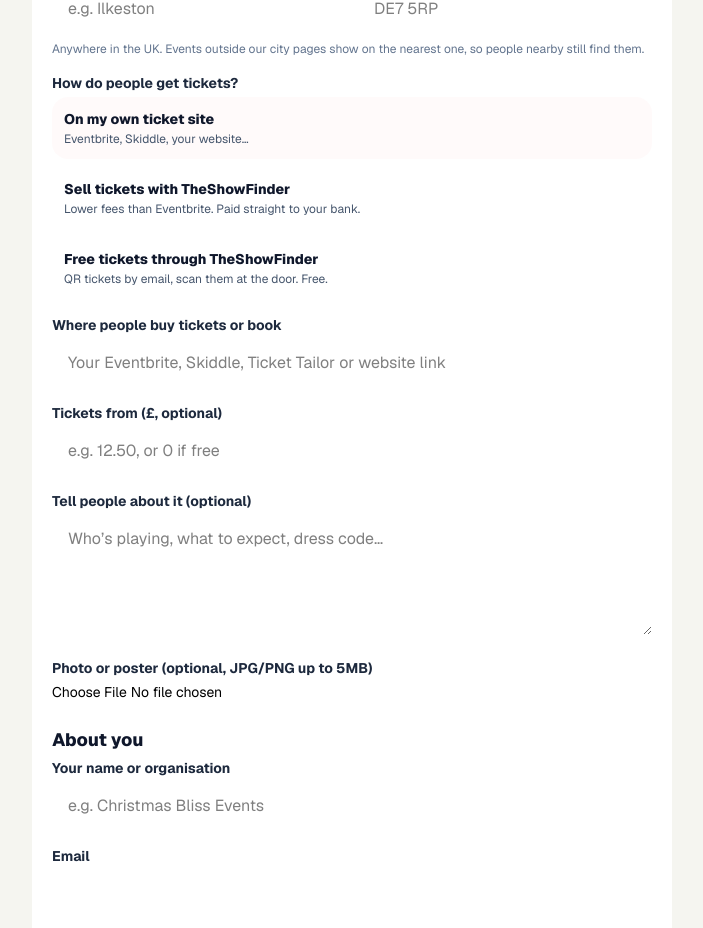
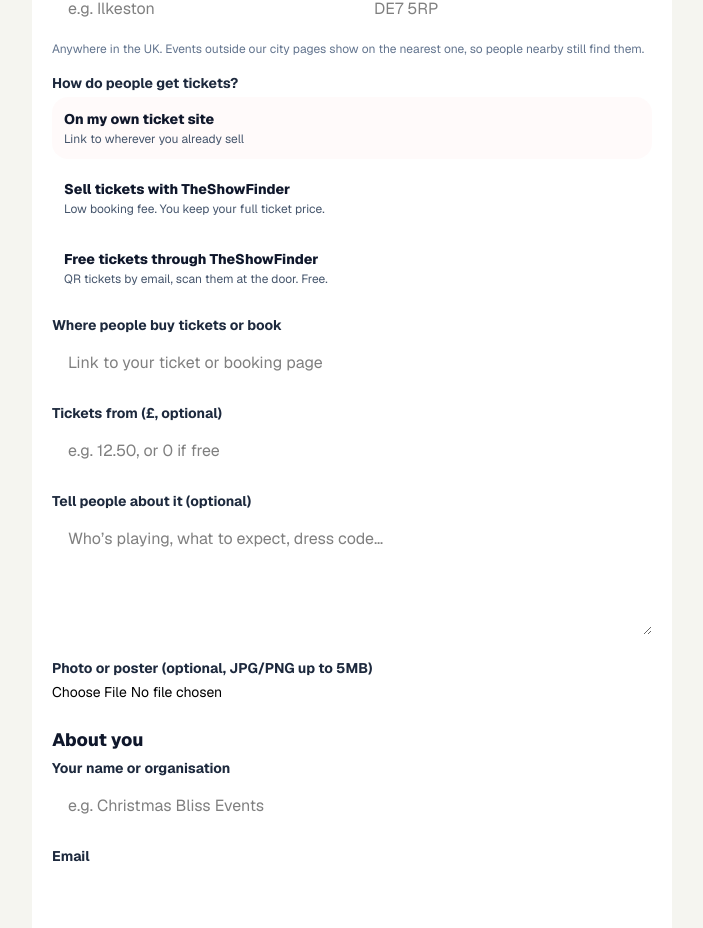
Before and after one commit to theshowfinder/theshowfinder, a Next.js app: page /list-your-event in a window 1280 px wide. Shown: the part 1118-2046 px from the top of the page, without its empty margins (288-991 px from the left). Built offline with nearby package versions, Linux system fonts and the light colour scheme.

Commit message:
Organiser copy: no other companies named, no fee percentage in headlines (fee still shown in pounds)

```diff
--- a/src/app/cities/[city]/page.tsx
+++ b/src/app/cities/[city]/page.tsx
@@ -521,7 +521,7 @@ export default async function CityPage({
           <Link href={`/list-your-event?city=${encodeURIComponent(cityName)}`} className="block rounded-2xl border-2 border-dashed border-slate-300 bg-white p-5 hover:border-slate-500 transition-colors">
             <p className="text-xs font-extrabold uppercase tracking-widest" style={{ color: '#E8003D' }}>Organising something in {cityName}?</p>
             <p className="mt-1 text-lg font-extrabold text-slate-900">List your gig, club night or event free →</p>
-            <p className="text-sm text-slate-600">Two minutes. Keep your own ticket link, use our free tickets, or sell tickets for less than Eventbrite. Boost it to the top of this page for £9.95.</p>
+            <p className="text-sm text-slate-600">Two minutes. Keep your own ticket link, use our free tickets, or sell tickets with a low booking fee. Boost it to the top of this page for £9.95.</p>
           </Link>
         </div>
 
--- a/src/app/list-your-event/ListEventForm.tsx
+++ b/src/app/list-your-event/ListEventForm.tsx
@@ -66,7 +66,7 @@ export default function ListEventForm({ cities, initialCity }: { cities: string[
           <p className={label}>How do people get tickets?</p>
           <input type="hidden" name="ticketing" value={ticketing} />
           <div className="grid sm:grid-cols-3 gap-2">
-            {([['link', 'On my own ticket site', 'Eventbrite, Skiddle, your website…'], ['paid', 'Sell tickets with TheShowFinder', 'Lower fees than Eventbrite. Paid straight to your bank.'], ['free', 'Free tickets through TheShowFinder', 'QR tickets by email, scan them at the door. Free.']] as const).map(([v, t, b]) => (
+            {([['link', 'On my own ticket site', 'Link to wherever you already sell'], ['paid', 'Sell tickets with TheShowFinder', 'Low booking fee. You keep your full ticket price.'], ['free', 'Free tickets through TheShowFinder', 'QR tickets by email, scan them at the door. Free.']] as const).map(([v, t, b]) => (
               <button key={v} type="button" onClick={() => setTicketing(v)} aria-pressed={ticketing === v}
                 className={`text-left rounded-2xl border-2 p-3 ${ticketing === v ? 'border-[#E8003D] bg-red-50/40' : 'border-slate-200 bg-white'}`}>
                 <span className="block font-extrabold text-slate-900 text-sm">{t}</span>
@@ -91,7 +91,7 @@ export default function ListEventForm({ cities, initialCity }: { cities: string[
             <div><label className={label} htmlFor="ticket_url">Event web page <span className="font-normal text-slate-500">(optional)</span></label><input id="ticket_url" name="ticket_url" className={input} placeholder="Facebook event or website" /></div>
           </div>
         ) : (
-          <div><label className={label} htmlFor="ticket_url">Where people buy tickets or book</label><input id="ticket_url" name="ticket_url" required className={input} placeholder="Your Eventbrite, Skiddle, Ticket Tailor or website link" /></div>
+          <div><label className={label} htmlFor="ticket_url">Where people buy tickets or book</label><input id="ticket_url" name="ticket_url" required className={input} placeholder="Link to your ticket or booking page" /></div>
         )}
         {ticketing === 'link' && <div><label className={label} htmlFor="price_from">Tickets from (£, optional)</label><input id="price_from" name="price_from" inputMode="decimal" className={input} placeholder="e.g. 12.50, or 0 if free" /></div>}
         <div><label className={label} htmlFor="description">Tell people about it (optional)</label><textarea id="description" name="description" maxLength={1200} rows={4} className={`${input} py-3`} placeholder="Who’s playing, what to expect, dress code…" /></div>
@@ -125,14 +125,14 @@ export default function ListEventForm({ cities, initialCity }: { cities: string[
   )
 }
 
-// You get your full ticket price; the buyer pays our booking fee on top (6% + 49p, all-in), compared with Eventbrite.
+// You get your full ticket price; the buyer pays our booking fee on top (6% + 49p, all-in), shown in pounds for their price.
 function FeeNote({ price }: { price: string }) {
   const p = parsePricePence(price)
-  if (!p) return <p className="text-xs text-slate-500 -mt-1">You get your full ticket price. Buyers pay a booking fee of 6% + 49p a ticket, lower than Eventbrite. Stripe pays your takings into your bank, usually a few days after each sale.</p>
+  if (!p) return <p className="text-xs text-slate-500 -mt-1">You get your full ticket price. Buyers pay a small booking fee on top, shown before they pay. Stripe pays your takings into your bank, usually a few days after each sale.</p>
   const fee = bookingFeePence(p)
   return (
     <p className="text-xs text-slate-600 -mt-1">
-      You get <strong>{gbpFromPence(p)}</strong> a ticket. Buyers pay {gbpFromPence(p + fee)} ({gbpFromPence(fee)} booking fee, lower than Eventbrite). Stripe pays it into your bank a few days after each sale. You set up payouts with Stripe after listing.
+      You get <strong>{gbpFromPence(p)}</strong> a ticket. Buyers pay {gbpFromPence(p + fee)} including a {gbpFromPence(fee)} booking fee. Stripe pays it into your bank a few days after each sale. You set up payouts with Stripe after listing.
     </p>
   )
 }
--- a/src/app/page.tsx
+++ b/src/app/page.tsx
@@ -567,7 +567,7 @@ export default function HomePage() {
           <Link href="/list-your-event" className="block rounded-2xl border-2 p-6 sm:p-8 hover:shadow-lg transition-shadow" style={{ borderColor: '#E8003D' }}>
             <p className="font-bold text-xs uppercase tracking-widest mb-1" style={{ color: '#E8003D' }}>Running an event?</p>
             <h2 className="text-2xl font-extrabold text-slate-900">Add your event free</h2>
-            <p className="mt-2 text-slate-600">Gigs, club nights, comedy, quizzes, family days: list it in two minutes, anywhere in the UK. Free tickets with a door scanner, or sell tickets for less than Eventbrite.</p>
+            <p className="mt-2 text-slate-600">Gigs, club nights, comedy, quizzes, family days: list it in two minutes, anywhere in the UK. Free tickets with a door scanner, or sell tickets with a low booking fee and keep your full ticket price.</p>
             <span className="mt-4 inline-flex rounded-xl px-5 py-3 text-sm font-extrabold text-white" style={{ backgroundColor: '#E8003D' }}>List your event →</span>
           </Link>
           <Link href="/advertise" className="block rounded-2xl border-2 border-slate-900 p-6 sm:p-8 hover:shadow-lg transition-shadow">
```
